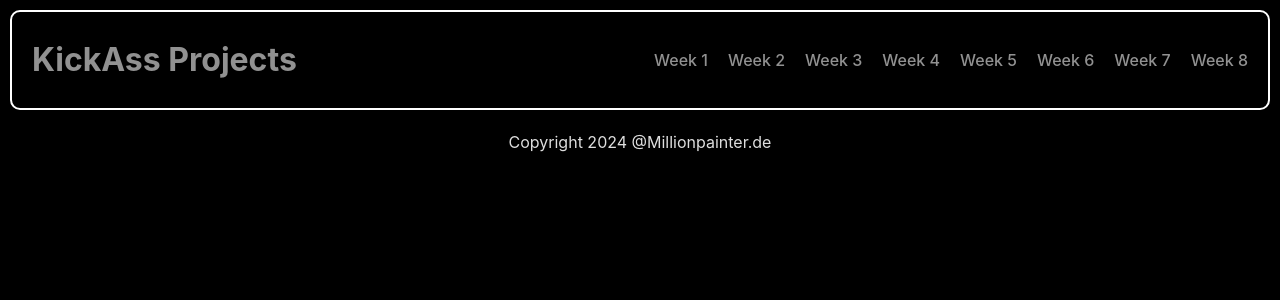
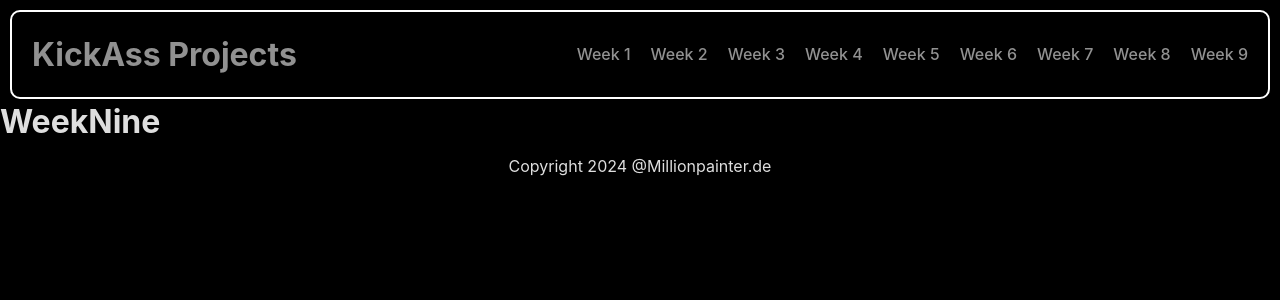
Before and after one commit to Phil-star1984/kickass_projects, a React (Vite) app: page /weeknine in a window 1280 px wide. Shown: the top 300 px of the page. Built offline with nearby package versions, Linux system fonts and the light colour scheme.

Commit message:
add: new component week 9

```diff
--- a/src/App.jsx
+++ b/src/App.jsx
@@ -13,6 +13,7 @@ import WeekFive from "./components/WeekFive.jsx";
 import WeekSix from "./components/WeekSix.jsx";
 import WeekSeven from "./components/WeekSeven.jsx";
 import WeekEight from "./components/WeekEight.jsx";
+import WeekNine from "./components/WeekNine.jsx";
 
 function App() {
   return (
@@ -29,6 +30,7 @@ function App() {
         <Route path="/weeksix" element={<WeekSix />} />
         <Route path="/weekseven" element={<WeekSeven />} />
         <Route path="/weekeight" element={<WeekEight />} />
+        <Route path="/weeknine" element={<WeekNine />} />
       </Routes>
       <Footer />
     </>
--- a/src/components/NavBar.jsx
+++ b/src/components/NavBar.jsx
@@ -32,6 +32,9 @@ function NavBar() {
         <li>
           <NavLink to="/weekeight">Week 8</NavLink>
         </li>
+        <li>
+          <NavLink to="weeknine">Week 9</NavLink>
+        </li>
       </ul>
     </nav>
   );
--- /dev/null
+++ b/src/components/WeekNine.jsx
@@ -0,0 +1,11 @@
+import React from "react";
+
+function WeekNine() {
+  return (
+    <div>
+      <h1>WeekNine</h1>
+    </div>
+  );
+}
+
+export default WeekNine;
--- a/src/index.css
+++ b/src/index.css
@@ -135,6 +135,9 @@ button:focus-visible {
   text-decoration: none;
   list-style-type: none;
   display: flex;
+  justify-content: center;
+  flex-wrap: wrap;
+  margin: 0;
 }
 
 .navbar_navlinks > li {
```
